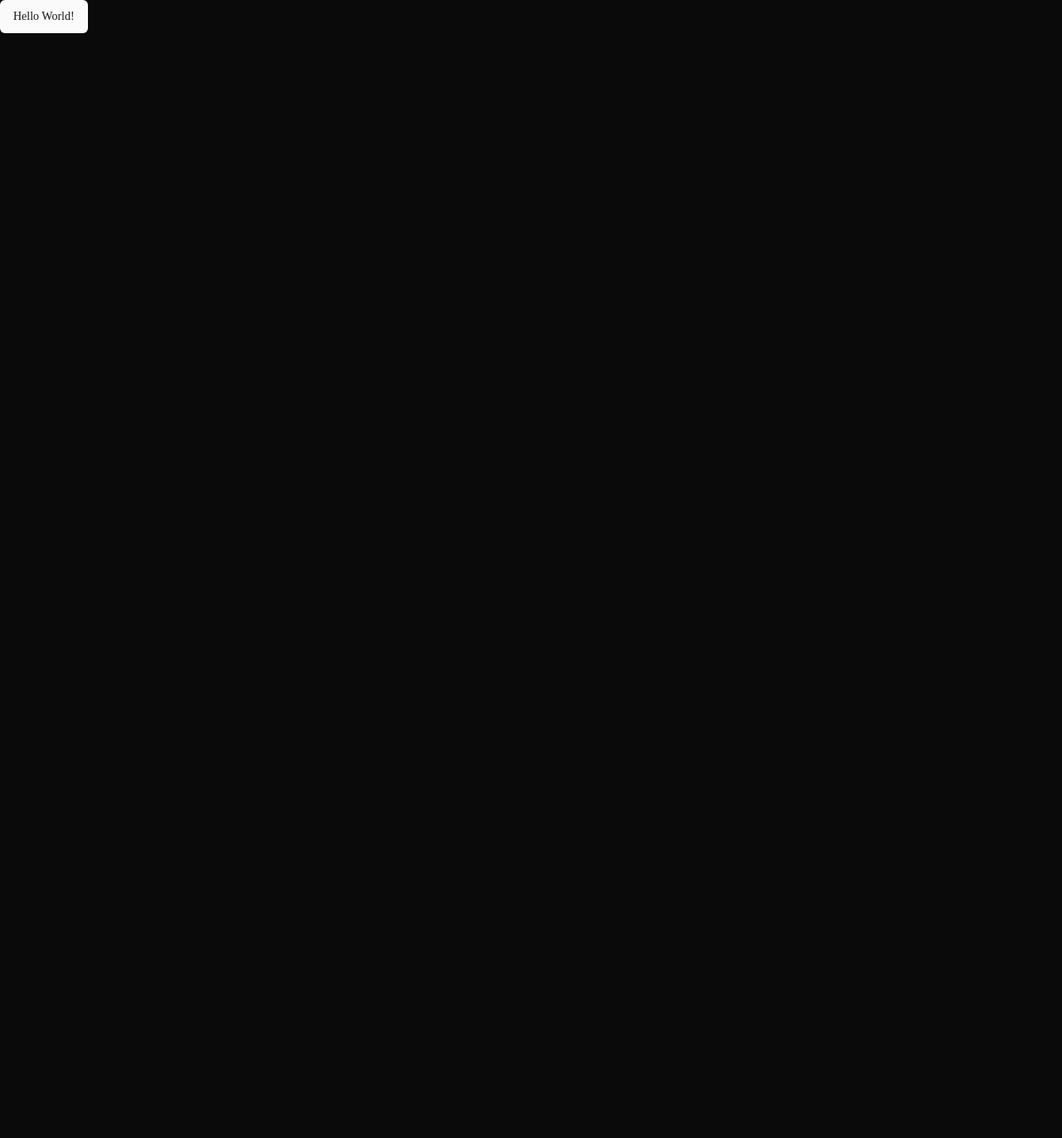
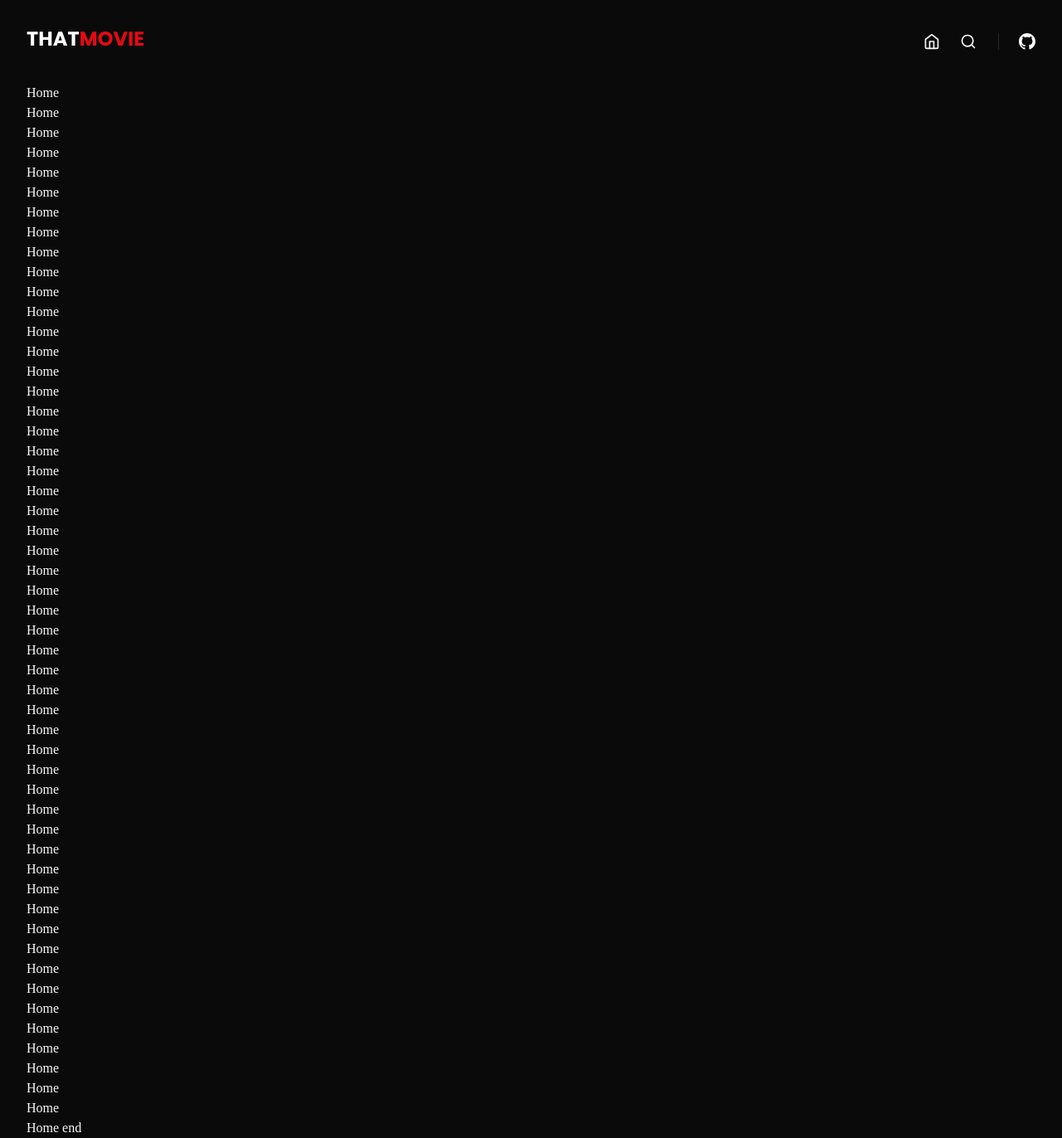
Before and after one commit to fernandes-vinicius/that-movie, a Next.js app: page / in a window 1280 px wide. Shown: the whole page at 83% size. Before the commit the page ends 800 px from the top, so only its background shows below. Built offline with nearby package versions, Linux system fonts and the light colour scheme.

Commit message:
feat: add header

```diff
--- a/package.json
+++ b/package.json
@@ -9,6 +9,7 @@
     "lint": "next lint"
   },
   "dependencies": {
+    "@radix-ui/react-separator": "^1.0.3",
     "@radix-ui/react-slot": "^1.0.2",
     "class-variance-authority": "^0.7.0",
     "clsx": "^2.1.0",
--- /dev/null
+++ b/src/app/_components/header.tsx
@@ -0,0 +1,53 @@
+import Image from 'next/image'
+import Link from 'next/link'
+
+import { HomeIcon, SearchIcon } from 'lucide-react'
+
+import { LogoSvg } from '@/_components/logo-svg'
+import { Button } from '@/_components/ui/button'
+import { Separator } from '@/_components/ui/separator'
+
+const githubUrl = 'https://github.com/fernandes-vinicius/that-movie-lab'
+
+export function Header() {
+  return (
+    <header className="grid grid-cols-2 grid-rows-[100px] items-center gap-5">
+      <div>
+        <Link href="/" aria-label="Back to home" className="inline-block">
+          <LogoSvg />
+        </Link>
+      </div>
+
+      <div className="flex items-center justify-end gap-1">
+        <Button asChild aria-label="Back to home" size="icon" variant="ghost">
+          <Link href="/">
+            <HomeIcon className="size-5" />
+          </Link>
+        </Button>
+
+        <Button asChild aria-label="Go to search" size="icon" variant="ghost">
+          <Link href="/">
+            <SearchIcon className="size-5" />
+          </Link>
+        </Button>
+
+        <Separator orientation="vertical" className="mx-3 min-h-5" />
+
+        <Link
+          href={githubUrl}
+          target="_blank"
+          rel="noreferrer"
+          aria-label="Go to github"
+        >
+          <Image
+            src="/github.svg"
+            alt="Github"
+            height={20}
+            width={20}
+            className="ml-2 object-contain"
+          />
+        </Link>
+      </div>
+    </header>
+  )
+}
--- /dev/null
+++ b/src/app/_components/logo-svg.tsx
@@ -0,0 +1,20 @@
+export function LogoSvg(props: React.SVGProps<SVGSVGElement>) {
+  return (
+    <svg
+      xmlns="http://www.w3.org/2000/svg"
+      width={143}
+      height={36}
+      fill="none"
+      {...props}
+    >
+      <path
+        fill="#fff"
+        d="M13.608 9.152v3.288H9.144V26H5.04V12.44H.576V9.152h13.032Zm16.652 0V26h-4.104v-6.936h-6.384V26h-4.104V9.152h4.104v6.6h6.384v-6.6h4.104Zm13.45 13.872h-6.288L36.414 26h-4.296l6.096-16.848h4.752L49.062 26h-4.344l-1.008-2.976Zm-1.056-3.168-2.088-6.168-2.064 6.168h4.152ZM63.038 9.152v3.288h-4.464V26H54.47V12.44h-4.464V9.152h13.032Z"
+      />
+      <path
+        fill="#E50914"
+        d="M84.177 9.152V26h-4.104V15.896L76.305 26h-3.312l-3.792-10.128V26h-4.104V9.152h4.848l4.728 11.664 4.68-11.664h4.824Zm10.92 17.016c-1.584 0-3.04-.368-4.368-1.104a8.393 8.393 0 0 1-3.144-3.072c-.768-1.328-1.152-2.816-1.152-4.464 0-1.648.384-3.128 1.152-4.44a8.393 8.393 0 0 1 3.144-3.072c1.328-.736 2.784-1.104 4.368-1.104 1.584 0 3.032.368 4.344 1.104a7.996 7.996 0 0 1 3.12 3.072c.768 1.312 1.152 2.792 1.152 4.44 0 1.648-.384 3.136-1.152 4.464a8.214 8.214 0 0 1-3.12 3.072c-1.312.736-2.76 1.104-4.344 1.104Zm0-3.744c1.344 0 2.416-.448 3.216-1.344.816-.896 1.224-2.08 1.224-3.552 0-1.488-.408-2.672-1.224-3.552-.8-.896-1.872-1.344-3.216-1.344-1.36 0-2.448.44-3.264 1.32-.8.88-1.2 2.072-1.2 3.576 0 1.488.4 2.68 1.2 3.576.816.88 1.904 1.32 3.264 1.32Zm26.715-13.272L115.836 26H110.7l-5.976-16.848h4.368l4.176 12.72 4.2-12.72h4.344Zm5.819 0V26h-4.104V9.152h4.104Zm7.078 3.288v3.408h5.496v3.168h-5.496v3.696h6.216V26h-10.32V9.152h10.32v3.288h-6.216Z"
+      />
+    </svg>
+  )
+}
--- /dev/null
+++ b/src/app/_components/ui/separator.tsx
@@ -0,0 +1,32 @@
+'use client'
+
+import * as React from 'react'
+
+import * as SeparatorPrimitive from '@radix-ui/react-separator'
+
+import { cn } from '@/_lib/utils'
+
+const Separator = React.forwardRef<
+  React.ElementRef<typeof SeparatorPrimitive.Root>,
+  React.ComponentPropsWithoutRef<typeof SeparatorPrimitive.Root>
+>(
+  (
+    { className, orientation = 'horizontal', decorative = true, ...props },
+    ref,
+  ) => (
+    <SeparatorPrimitive.Root
+      ref={ref}
+      decorative={decorative}
+      orientation={orientation}
+      className={cn(
+        'bg-border shrink-0',
+        orientation === 'horizontal' ? 'h-[1px] w-full' : 'h-full w-[1px]',
+        className,
+      )}
+      {...props}
+    />
+  ),
+)
+Separator.displayName = SeparatorPrimitive.Root.displayName
+
+export { Separator }
--- a/src/app/layout.tsx
+++ b/src/app/layout.tsx
@@ -2,6 +2,7 @@ import './globals.css'
 
 import type { Metadata } from 'next'
 
+import { Header } from '@/_components/header'
 import { fontSans } from '@/_lib/fonts'
 import { ThemeProvider } from '@/_providers/theme-provider'
 
@@ -15,14 +16,17 @@ type Props = Readonly<{ children: React.ReactNode }>
 export default function RootLayout({ children }: Props) {
   return (
     <html lang="en" suppressHydrationWarning>
-      <body className={`${fontSans.variable} dark`}>
+      <body className={fontSans.variable}>
         <ThemeProvider
           attribute="class"
           defaultTheme="dark"
           enableSystem={false}
           disableTransitionOnChange
         >
-          {children}
+          <div className="container flex h-full flex-col overflow-x-hidden">
+            <Header />
+            {children}
+          </div>
         </ThemeProvider>
       </body>
     </html>
--- a/src/app/page.tsx
+++ b/src/app/page.tsx
@@ -1,5 +1,59 @@
-import { Button } from '@/_components/ui/button'
-
 export default function Home() {
-  return <Button>Hello World!</Button>
+  return (
+    <main>
+      <p>Home</p>
+      <p>Home</p>
+      <p>Home</p>
+      <p>Home</p>
+      <p>Home</p>
+      <p>Home</p>
+      <p>Home</p>
+      <p>Home</p>
+      <p>Home</p>
+      <p>Home</p>
+      <p>Home</p>
+      <p>Home</p>
+      <p>Home</p>
+      <p>Home</p>
+      <p>Home</p>
+      <p>Home</p>
+      <p>Home</p>
+      <p>Home</p>
+      <p>Home</p>
+      <p>Home</p>
+      <p>Home</p>
+      <p>Home</p>
+      <p>Home</p>
+      <p>Home</p>
+      <p>Home</p>
+      <p>Home</p>
+      <p>Home</p>
+      <p>Home</p>
+      <p>Home</p>
+      <p>Home</p>
+      <p>Home</p>
+      <p>Home</p>
+      <p>Home</p>
+      <p>Home</p>
+      <p>Home</p>
+      <p>Home</p>
+      <p>Home</p>
+      <p>Home</p>
+      <p>Home</p>
+      <p>Home</p>
+      <p>Home</p>
+      <p>Home</p>
+      <p>Home</p>
+      <p>Home</p>
+      <p>Home</p>
+      <p>Home</p>
+      <p>Home</p>
+      <p>Home</p>
+      <p>Home</p>
+      <p>Home</p>
+      <p>Home</p>
+      <p>Home</p>
+      <p>Home end</p>
+    </main>
+  )
 }
```
Also changed, not shown: public/github.svg (added), 1 other file (tests, documents, lock files or other folders).
